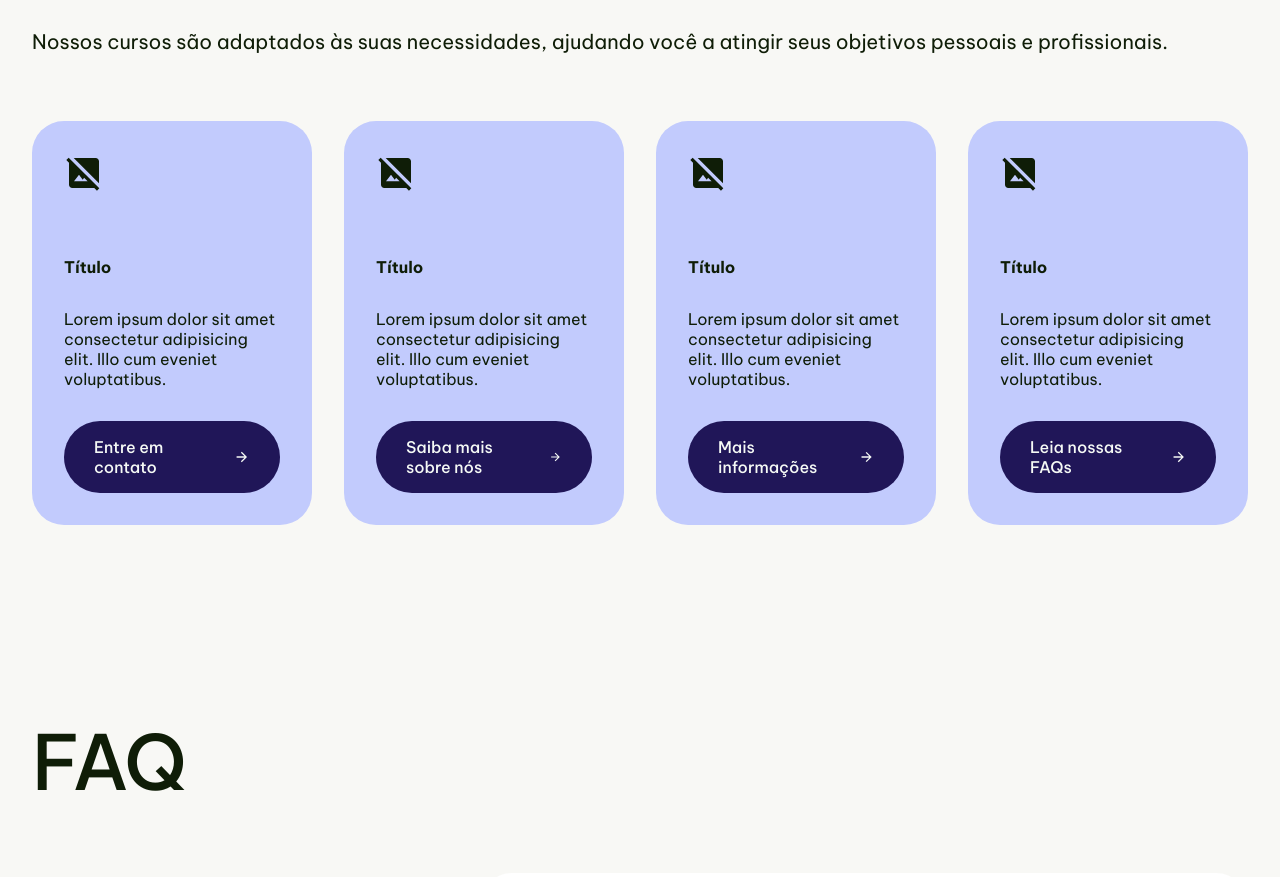
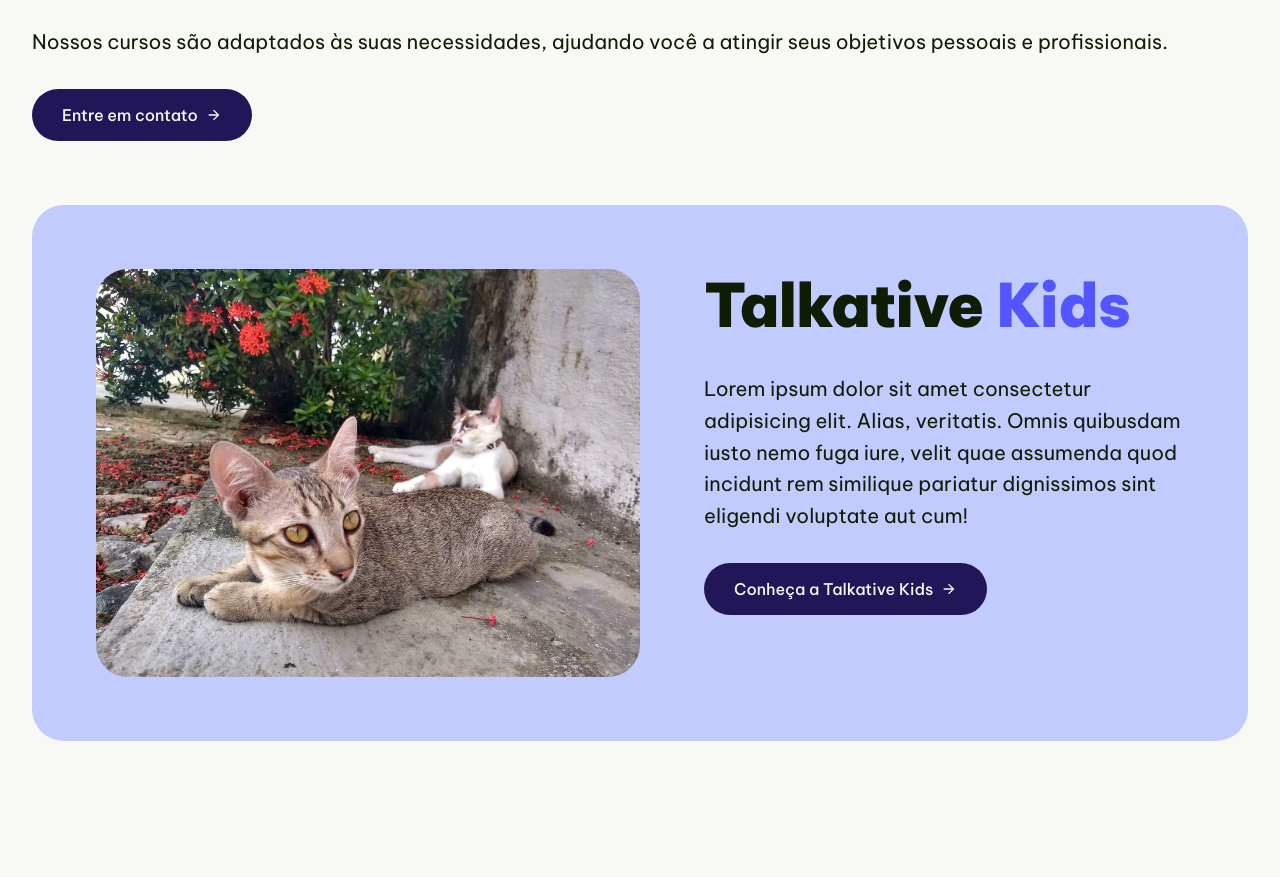
Before and after one commit to SnayderRodrigues/react-study, a React (Vite) app: page / in a window 1280 px wide. Shown: the part 6140-7017 px from the top of the page. Built offline with nearby package versions, Linux system fonts and the light colour scheme.

Commit message:
feature: add new card for cta section and update cta styles

```diff
--- a/src/pages/home/Cta.jsx
+++ b/src/pages/home/Cta.jsx
@@ -1,7 +1,7 @@
 import React from "react";
 import { Link } from "react-router-dom";
 import { IoMdArrowForward } from "react-icons/io";
-import { MdHideImage } from "react-icons/md";
+import Cat from "../../img/IMG_20200407_163224926_HDR-01.jpeg";
 
 const Cta = () => {
   return (
@@ -13,55 +13,29 @@ const Cta = () => {
             Nossos cursos são adaptados às suas necessidades, ajudando você a
             atingir seus objetivos pessoais e profissionais.
           </p>
-        </div>
-        <div className="cta__card-wrapper">
-          <div className="cta__card">
-            <MdHideImage />
-            <span>Título</span>
-            <span>
-              Lorem ipsum dolor sit amet consectetur adipisicing elit. Illo cum
-              eveniet voluptatibus.
-            </span>
           <Link to="contact" className="button cta__button link">
             Entre em contato
             <IoMdArrowForward />
           </Link>
         </div>
+        <div className="cta__card-wrapper">
           <div className="cta__card">
-            <MdHideImage />
-            <span>Título</span>
-            <span>
-              Lorem ipsum dolor sit amet consectetur adipisicing elit. Illo cum
-              eveniet voluptatibus.
-            </span>
-            <Link to="about" className="button cta__button link">
-              Saiba mais sobre nós
+            <img src={Cat} alt="" />
+            <div>
+              <h3>
+                Talkative <span>Kids</span>
+              </h3>
+              <p>
+                Lorem ipsum dolor sit amet consectetur adipisicing elit. Alias,
+                veritatis. Omnis quibusdam iusto nemo fuga iure, velit quae
+                assumenda quod incidunt rem similique pariatur dignissimos sint
+                eligendi voluptate aut cum!
+              </p>
+              <Link to="expertise" className="button cta__button link">
+                Conheça a Talkative Kids
                 <IoMdArrowForward />
               </Link>
             </div>
-          <div className="cta__card">
-            <MdHideImage />
-            <span>Título</span>
-            <span>
-              Lorem ipsum dolor sit amet consectetur adipisicing elit. Illo cum
-              eveniet voluptatibus.
-            </span>
-            <Link to="expertise" className="button cta__button link">
-              Mais informações
-              <IoMdArrowForward />
-            </Link>
-          </div>
-          <div className="cta__card">
-            <MdHideImage />
-            <span>Título</span>
-            <span>
-              Lorem ipsum dolor sit amet consectetur adipisicing elit. Illo cum
-              eveniet voluptatibus.
-            </span>
-            <a href="#faq" className="button cta__button link">
-              Leia nossas FAQs
-              <IoMdArrowForward />
-            </a>
           </div>
         </div>
       </div>
--- a/src/styles/pages/home/_cta.scss
+++ b/src/styles/pages/home/_cta.scss
@@ -4,6 +4,10 @@
 
   &__headline {
     margin-bottom: 4rem;
+
+    p {
+      margin-bottom: 2rem;
+    }
   }
   &__card-wrapper {
     display: flex;
@@ -14,24 +18,37 @@
   &__card {
     flex: 1;
     display: flex;
-    flex-direction: column;
-    gap: 2rem;
+    align-items: flex-start;
+    gap: 4rem;
     color: var(--text-color);
     background-color: var(--light-blue);
-    padding: 2rem;
+    padding: 4rem;
     border-radius: 2rem;
 
-    & > svg {
-        width: 2.5rem;
-        height: 2.5rem;
+    img {
+      width: 50%;
+    }
+    div {
+      display: flex;
+      flex-direction: column;
+
+      h3 {
+        font-size: 3.75rem;
+        font-weight: 900;
+        letter-spacing: -1px;
         margin-bottom: 2rem;
-    }
-    span:nth-of-type(1) {
-        font-weight: 700;
+
+        span {
+          color: var(--accent-color);
+        }
+      }
+      & > p {
+        margin-bottom: 2rem;
+      }
     }
   }
-//   &__button {
-//     color: var(--text-color);
-//     background-color: var(--light-blue);
-//   }
+  //   &__button {
+  //     color: var(--text-color);
+  //     background-color: var(--light-blue);
+  //   }
 }
```
Lines whose indentation alone changed are shown as unchanged.
